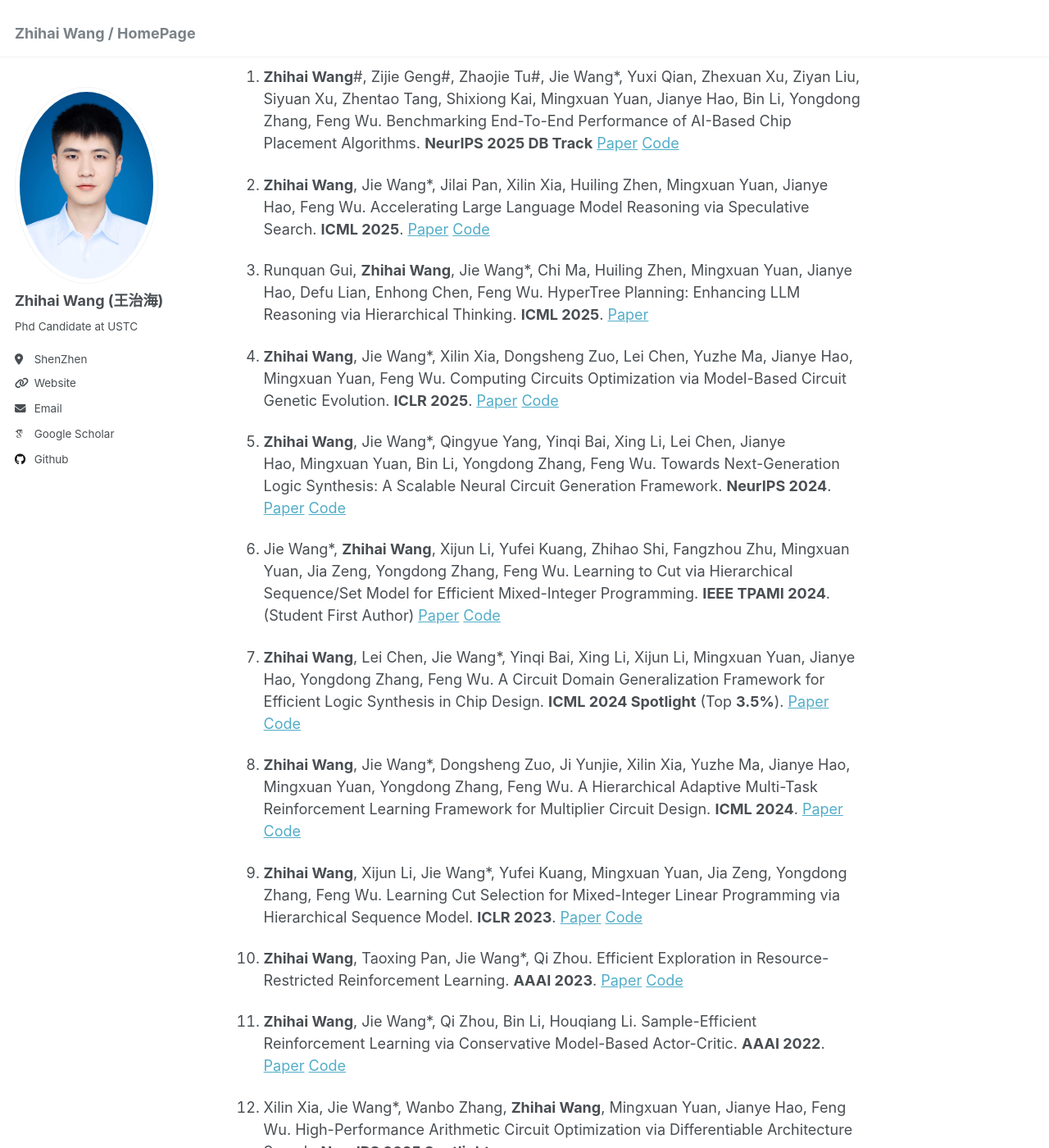
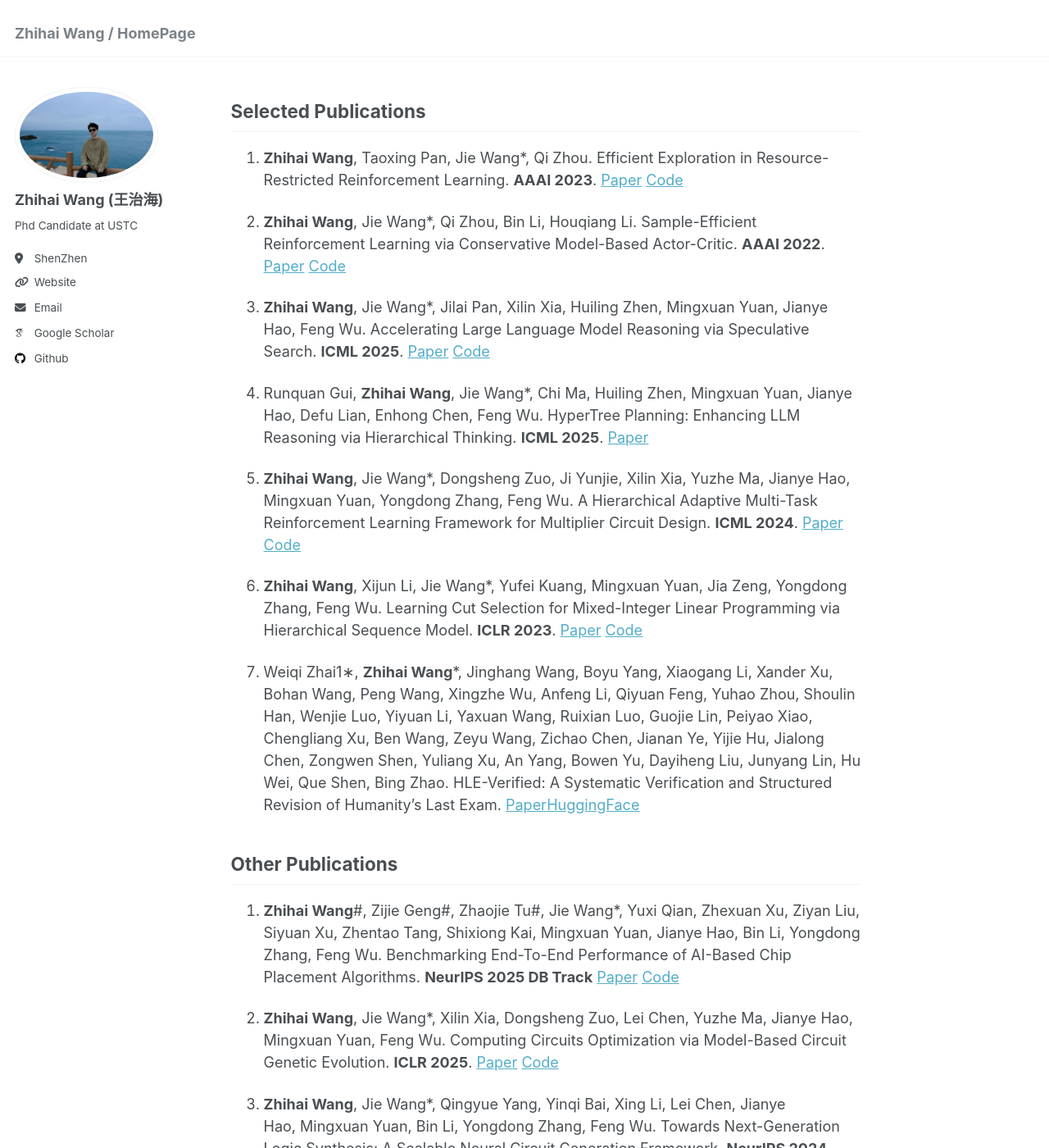
Before and after one commit to zhihaiwangx/zhihaiwangx.github.io, a Jekyll site: the page built from _pages/about.md, in a window 1280 px wide and 1400 px high, scrolled down 1450 px. Shown: the whole window at 82% size. Built offline with Jekyll 4.4.1, drawn with Linux system fonts in a browser that asks for light colours; some web fonts are replaced; some of the changed text lies outside the part shown.

Commit message:
update about

```diff
--- a/_pages/about.md
+++ b/_pages/about.md
@@ -9,10 +9,12 @@ redirect_from:
 
 I am a Research Engineer at the [Qwen Team, Alibaba Group](https://qwenlm.github.io/), focusing on large language model (LLM) post-training and optimization. I obtained my Ph.D. degree in 2025 from the [School of Artificial Intelligence and Data Science](https://saids.ustc.edu.cn/main.htm), [University of Science and Technology of China (USTC)](https://en.ustc.edu.cn/), where I worked in the [MIRA Lab](https://miralab.ai/) under the supervision of Prof. [Jie Wang](https://miralab.ai/people/jie-wang/). Prior to that, I received my Bachelor’s degree in 2020 from the [School of Electrical and Electronic Engineering](http://seee.hust.edu.cn/) at the [Huazhong University of Science and Technology (HUST)](https://www.hust.edu.cn/).
 
-My research interests include Sample-Efficient Deep Reinforcement Learning (DRL), Learning to Optimize, and Efficient DRL for LLM. Currently, I am particularly interested in advancing post-training techniques for foundation models, including RL algorithms, RL infra, Agentic RL system.
+My research interests include Sample-Efficient Deep Reinforcement Learning (DRL), and Efficient DRL for LLM. Currently, I am particularly interested in advancing post-training techniques for foundation models, including Reasoning/Agentic RL data, algorithm, and infra.
 
 ## 🔥 News
 
+* *2026.02*: 🎉 Built and released **Qwen3.5-Plus**, **Qwen3.5 122B/35B/27B/9B/4B/2B/0.8B** as a core contributor. [Blog](https://qwen.ai/blog?id=qwen3.5)
+* *2026.01*: 🎉 **One ICLR 2026 paper** accepted.
 * *2026.01*: 🎉 Built and released **Qwen3-Max-Thinking** as a core contributor. [Blog](https://qwen.ai/blog?id=qwen3-max-thinking)
 * *2025.10*: 🎉 Built and released **Qwen3-Max-Thinking-Preview** as a core contributor.
 * *2025.09*: 🎉 **Four NeurIPS 2025 papers** accepted.
@@ -41,13 +43,29 @@ Honors and Awards
 Research
 ======
 
-Publications
+Selected Publications
 ------
-1. **Zhihai Wang**#, Zijie Geng#, Zhaojie Tu#, Jie Wang*, Yuxi Qian, Zhexuan Xu, Ziyan Liu, Siyuan Xu, Zhentao Tang, Shixiong Kai, Mingxuan Yuan, Jianye Hao, Bin Li, Yongdong Zhang, Feng Wu. Benchmarking End-To-End Performance of AI-Based Chip Placement Algorithms. **NeurIPS 2025 DB Track** [Paper](https://arxiv.org/abs/2407.15026) [Code](https://github.com/MIRALab-USTC/ChiPBench)
+1. **Zhihai Wang**, Taoxing Pan, Jie Wang*, Qi Zhou. Efficient Exploration in Resource-Restricted Reinforcement Learning. **AAAI 2023**. [Paper](https://arxiv.org/abs/2212.06988) [Code](https://github.com/MIRALab-USTC/RL-RAEB)
+
+2. **Zhihai Wang**, Jie Wang*, Qi Zhou, Bin Li, Houqiang Li. Sample-Efficient Reinforcement Learning via Conservative Model-Based Actor-Critic. **AAAI 2022**. [Paper](https://arxiv.org/abs/2112.10504) [Code](https://github.com/MIRALab-USTC/RL-CMBAC)
 
 1. **Zhihai Wang**, Jie Wang*, Jilai Pan, Xilin Xia, Huiling Zhen, Mingxuan Yuan, Jianye Hao, Feng Wu. Accelerating Large Language Model Reasoning via Speculative Search. **ICML 2025**. [Paper](https://arxiv.org/pdf/2505.02865) [Code](https://github.com/MIRALab-USTC/LLMReasoning-SpecSearch)
 
 1. Runquan Gui, **Zhihai Wang**, Jie Wang*, Chi Ma, Huiling Zhen, Mingxuan Yuan, Jianye Hao, Defu Lian, Enhong Chen, Feng Wu. HyperTree Planning: Enhancing LLM Reasoning via Hierarchical Thinking. **ICML 2025**. [Paper](https://arxiv.org/pdf/2505.02322)
+
+4. **Zhihai Wang**, Jie Wang*, Dongsheng Zuo, Ji Yunjie, Xilin Xia, Yuzhe Ma, Jianye Hao, Mingxuan Yuan, Yongdong Zhang, Feng Wu. A Hierarchical Adaptive Multi-Task Reinforcement Learning Framework for Multiplier Circuit Design. **ICML 2024**. [Paper](https://openreview.net/pdf?id=LGz7GaUSEB) [Code](https://github.com/chicwzh/AIChips-HAVE)
+
+5. **Zhihai Wang**, Xijun Li, Jie Wang*, Yufei Kuang, Mingxuan Yuan, Jia Zeng, Yongdong Zhang, Feng Wu. Learning Cut Selection for Mixed-Integer Linear Programming via Hierarchical Sequence Model. **ICLR 2023**. [Paper](https://openreview.net/pdf?id=Zob4P9bRNcK) [Code](https://github.com/MIRALab-USTC/L2O-HEM-Torch)
+
+1. Weiqi Zhai1∗, **Zhihai Wang***,  Jinghang Wang, Boyu Yang, Xiaogang Li, Xander Xu, Bohan Wang, Peng Wang, Xingzhe Wu, Anfeng Li, Qiyuan Feng, Yuhao Zhou, Shoulin Han, Wenjie Luo, Yiyuan Li, Yaxuan Wang, Ruixian Luo, Guojie Lin, Peiyao Xiao, Chengliang Xu, Ben Wang, Zeyu Wang, Zichao Chen, Jianan Ye, Yijie Hu, Jialong Chen, Zongwen Shen, Yuliang Xu, An Yang, Bowen Yu, Dayiheng Liu, Junyang Lin, Hu Wei, Que Shen, Bing Zhao. HLE-Verified: A Systematic Verification and Structured Revision of Humanity’s Last Exam. [Paper](https://arxiv.org/pdf/2602.13964)[HuggingFace](https://huggingface.co/datasets/skylenage/HLE-Verified)
+
+Other Publications
+------
+
+1. **Zhihai Wang**#, Zijie Geng#, Zhaojie Tu#, Jie Wang*, Yuxi Qian, Zhexuan Xu, Ziyan Liu, Siyuan Xu, Zhentao Tang, Shixiong Kai, Mingxuan Yuan, Jianye Hao, Bin Li, Yongdong Zhang, Feng Wu. Benchmarking End-To-End Performance of AI-Based Chip Placement Algorithms. **NeurIPS 2025 DB Track** [Paper](https://arxiv.org/abs/2407.15026) [Code](https://github.com/MIRALab-USTC/ChiPBench)
+
+
+
 
 1. **Zhihai Wang**, Jie Wang*, Xilin Xia, Dongsheng Zuo, Lei Chen, Yuzhe Ma, Jianye Hao, Mingxuan Yuan, Feng Wu. Computing Circuits Optimization via Model-Based Circuit Genetic Evolution. **ICLR 2025**. [Paper](https://openreview.net/pdf?id=KWH4UIoQKS) [Code](https://github.com/chicwzh/AI4EDA-MUTE)
 
@@ -76,6 +86,8 @@ Publications
 9. Haotian Ling, **Zhihai Wang**, Jie Wang*. Learning to Stop Cut Generation for Efficient Mixed-Integer Linear Programming. **AAAI 2024**. [Paper](https://arxiv.org/abs/2401.17527)
 
 10. Yufei Kuang, Xijun Li, Jie Wang*, Fangzhou Zhu, Meng Lu, **Zhihai Wang**, Jia Zeng, Houqiang Li, Yongdong Zhang, Feng Wu. Accelerate Presolve in Large-Scale Linear Programming via Reinforcement Learning. **IEEE TPAMI 2025**. [Paper](https://arxiv.org/pdf/2310.11845) [Code](https://github.com/MIRALab-USTC/L2O-RL4Presolve)
+
+11. Yinqi Bai, Jie Wang, Lei Chen, **Zhihai Wang**, Yumeng Li, Mingxuan Yuan, Jianye HAO, Defu Lian, Enhong Chen. Evolving Graph Structured Programs for Circuit Generation with Large Language Models. **ICLR 2026**
 
 11. Lei Chen, Xing Li, Tsaras Dimitrios, **Zhihai Wang**, Yinqi Bai, Mingxuan Yuan. A General Framework for Efficient Logic Synthesis. **ISEDA 2024 Oral**. [Paper](https://ieeexplore.ieee.org/abstract/document/10617733)
 
```
Also changed, not shown: other parts of _pages/about.md (+0 -8 lines), images/zhihaiwang.jpg.
